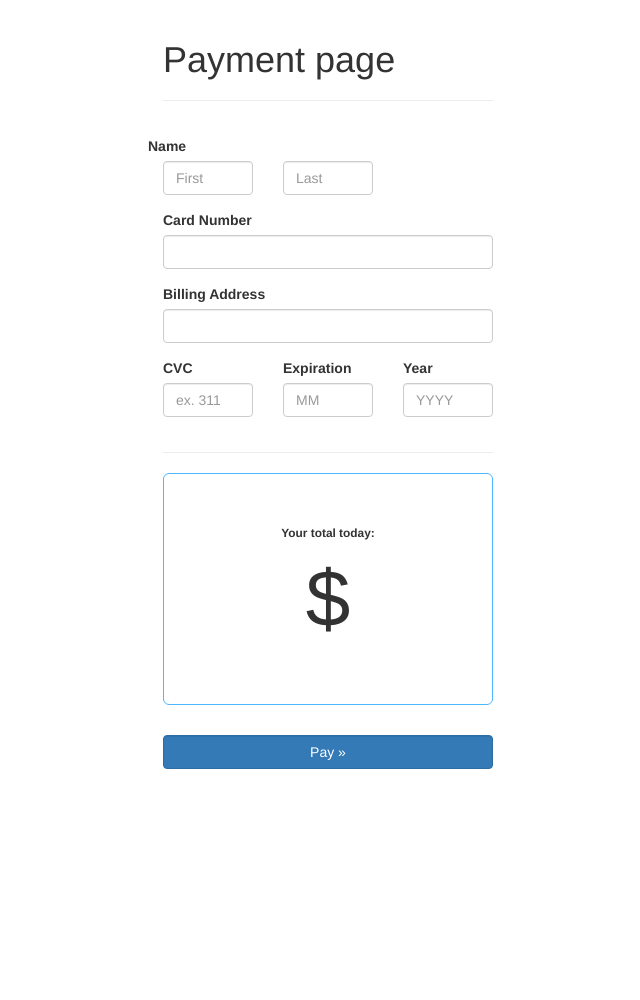
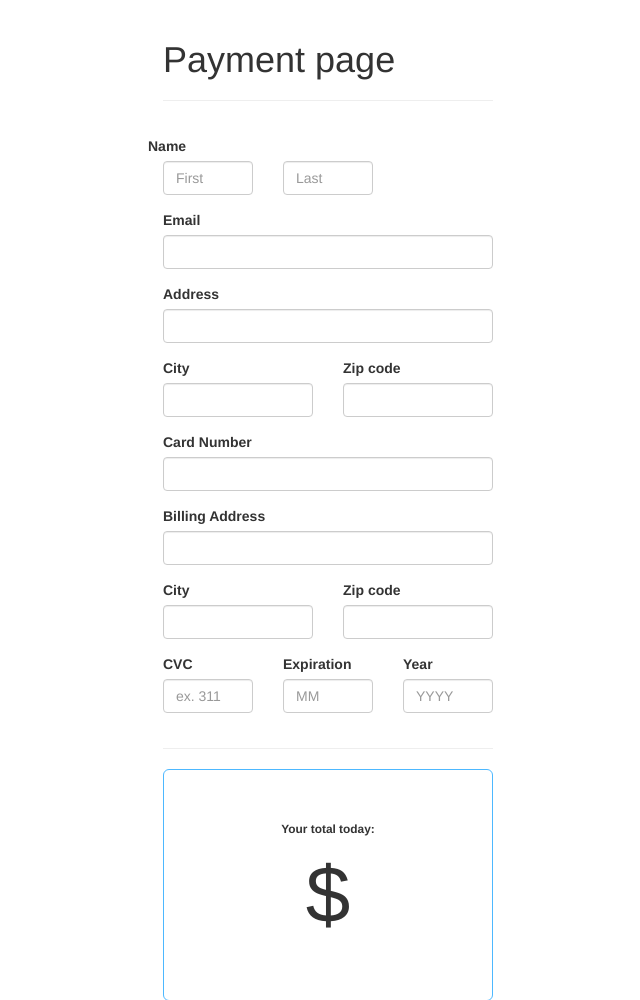
Before and after one commit to GregMartinUCB/djangoStripe, a Django app: template Store/templates/Store/index.html in a window 1280 px wide. Shown: the top 1000 px of the page, without its empty margins (312-952 px from the left). Before the commit the page ends 769 px from the top, so only its background shows below. Run offline with Django 3.2, Linux system fonts and the light colour scheme; the template is opened without the code that fills it, so the values that code supplies are empty; parts of the project's set-up code (start-up, migrations or seed data) failed here and were passed over; some libraries are stand-ins or nearby versions.

Commit message:
Improved form, set it up to save more data, added Fields to transaction model

```diff
--- a/Store/templates/Store/index.html
+++ b/Store/templates/Store/index.html
@@ -39,7 +39,7 @@ overflow: auto;
         <hr class="featurette-divider"></hr></div>
     </div>
           <script src='https://js.stripe.com/v2/' type='text/javascript'></script>
-          <form accept-charset="UTF-8" action="/buy/" class="require-validation" data-cc-on-file="false" data-stripe-publishable-key="pk_test_CQbXRLp2XcUedWmG4IpSmSvp" id="payment-form" method="post"><div style="margin:0;padding:0;display:inline"><input name="utf8" type="hidden" value="✓" /><input name="_method" type="hidden" value="PUT" /><input name="authenticity_token" type="hidden" value="qLZ9cScer7ZxqulsUWazw4x3cSEzv899SP/7ThPCOV8=" /></div>
+          <form accept-charset="UTF-8" action="../buy/" class="require-validation" data-cc-on-file="false" data-stripe-publishable-key="pk_test_CQbXRLp2XcUedWmG4IpSmSvp" id="payment-form" method="post"><div style="margin:0;padding:0;display:inline"><input name="utf8" type="hidden" value="✓" /><input name="_method" type="hidden" value="PUT" /><input name="authenticity_token" type="hidden" value="qLZ9cScer7ZxqulsUWazw4x3cSEzv899SP/7ThPCOV8=" /></div>
               {%csrf_token%}
             <br>
 
@@ -63,9 +63,32 @@ overflow: auto;
               </div>
 
             </div>
+            <div class='form-row'>
+                <div class='col-xs-12 form-group card required'>
+                    <label class='control-label'>Email</label>
+                    <input autocomplete='off' class='form-control' size='20' type='text' name="email">
+                </div>
 
+            </div>
 
+            <div class='form-row'>
+                <div class='col-xs-12 form-group card required'>
+                    <label class='control-label'>Address</label>
+                    <input autocomplete='off' class='form-control' size='20' type='text' name="address">
+                </div>
 
+            </div>
+            <div class='form-row'>
+                <div class='col-xs-6 form-group card required'>
+                    <label class='control-label'>City</label>
+                    <input autocomplete='off' class='form-control' size='20' type='text' name="city">
+                </div>
+                <div class='col-xs-6 form-group card required'>
+                    <label class='control-label'>Zip code</label>
+                    <input autocomplete='off' class='form-control' size='20' type='text' name="zip">
+                </div>
+
+            </div>
 
 
 
@@ -80,8 +103,19 @@ overflow: auto;
              <div class='form-row'>
               <div class='col-xs-12 form-group card required'>
                 <label class='control-label'>Billing Address</label>
-                <input autocomplete='off' class='form-control' size='20' type='text'name="address">
+                <input autocomplete='off' class='form-control' size='20' type='text'name="billingAddress">
               </div>
+
+            </div>
+            <div class='form-row'>
+                <div class='col-xs-6 form-group card required'>
+                    <label class='control-label'>City</label>
+                    <input autocomplete='off' class='form-control' size='20' type='text' name="billingCity">
+                </div>
+                <div class='col-xs-6 form-group card required'>
+                    <label class='control-label'>Zip code</label>
+                    <input autocomplete='off' class='form-control' size='20' type='text' name="billingZip">
+                </div>
 
             </div>
 
@@ -168,9 +202,12 @@ $(function() {
         number: $('.card-number').val(),
         cvc: $('.card-cvc').val(),
         exp_month: $('.card-expiry-month').val(),
-        exp_year: $('.card-expiry-year').val()
+        exp_year: $('.card-expiry-year').val(),
+        name: document.getElementsByName("name"),
+        address_line1: document.getElementsByName("billingAddress")
       }, stripeResponseHandler);
     }
+
   });
 
   function stripeResponseHandler(status, response) {
@@ -183,8 +220,8 @@ $(function() {
       // token contains id, last4, and card type
       var token = response['id'];
       // insert the token into the form so it gets submitted to the server
-      $form.find('input[type=text]').empty();
-      $form.append("<input type='hidden' name='reservation[stripe_token]' value='" + token + "'/>");
+      $form.append($('<input type="hidden" name="stripeToken" />').val(token));
+      $form.append($('<input type="hidden" name="hasCharged" />').val(true));
       $form.get(0).submit();
     }
   }
```
Also changed, not shown: Store/dataLinker.py (+57 -46 lines), Store/models.py (+13 -7 lines), Store/views.py (+25 -34 lines), Store/migrations/0006_auto_20160609_1649.py (added), Store/migrations/0007_auto_20160609_1652.py (added), Store/migrations/0008_auto_20160609_1654.py (added), db.sqlite3, 6 other files.
